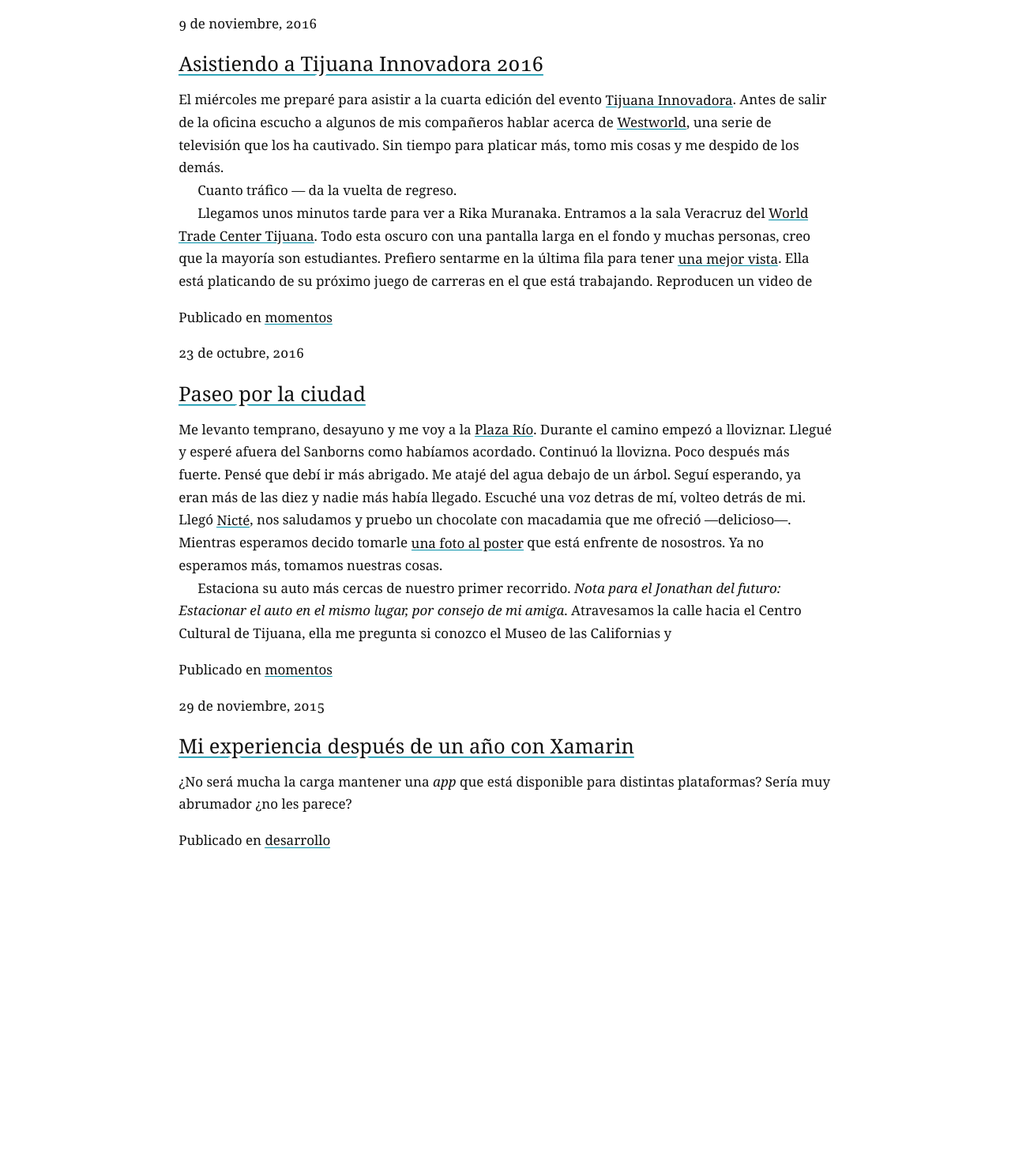
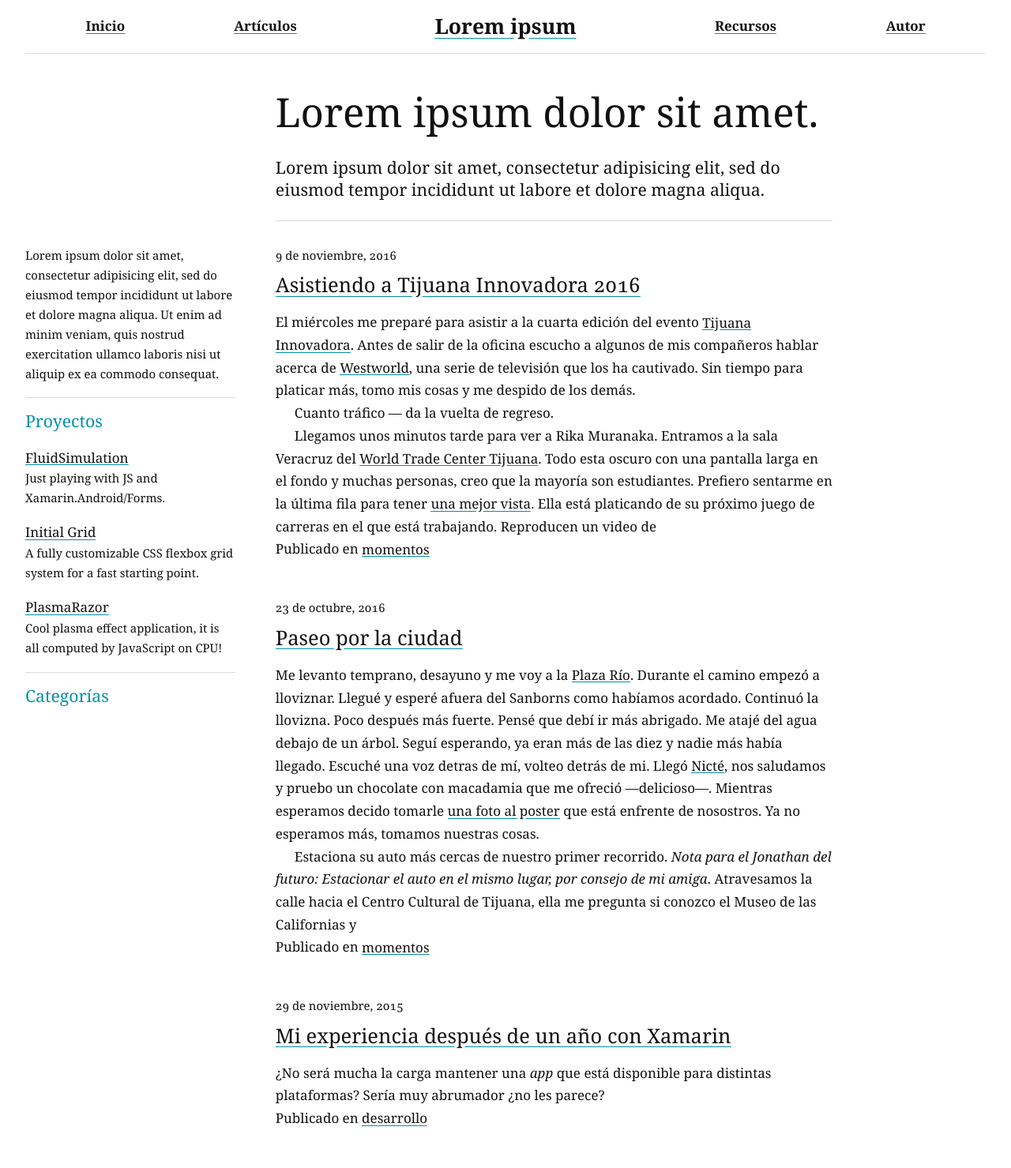
Before and after one commit to jonathanzuniga/jonathanzuniga.github.io, a Jekyll site: the page built from index.html, in a window 1280 px wide. Shown: the whole page at 79% size. Built offline with Jekyll 4.4.1, drawn with Linux system fonts in a browser that asks for light colours; nearby versions of some CDN libraries; before the commit the page ends 1112 px from its top, so only the background shows below that.

Commit message:
Mover codigo de layout al bpl.

```diff
--- a/_includes/header.html
+++ b/_includes/header.html
@@ -1,14 +1,7 @@
-
 {% assign author = site.authors[ 'jonathan' ] %}
 
-<div class="header bd-bottom-0063 ac-c">
-	<h2 class="logo">
-		<a href="{{ site.baseurl }}/">
-			{{ author.first_name }} {{ author.last_name }}
-		</a>
-	</h2>
-
-	<ul class="nav">
+<div class="header">
+	<ul class="list nav">
 		<li class="nav__item {% if page.url == '/' %}active{% endif %}">
 			<a class="nav__a" href="{{ site.baseurl }}/">
 				Inicio
@@ -17,6 +10,18 @@
 		<li class="nav__item {% if current[ 1 ] == 'articulos' %}active{% endif %}">
 			<a class="nav__a" href="{{ site.baseurl }}/articulos">
 				Artículos
+			</a>
+		</li>
+		<li class="nav__item nav__item--brand">
+			<h5>
+				<a href="{{ site.baseurl }}/">
+					Lorem ipsum <!-- {{ author.first_name }} {{ author.last_name }} -->
+				</a>
+			</h5>
+		</li>
+		<li class="nav__item {% if current[ 1 ] == 'autor' %}active{% endif %}">
+			<a class="nav__a" href="{{ site.baseurl }}/recursos">
+				Recursos
 			</a>
 		</li>
 		<li class="nav__item {% if current[ 1 ] == 'autor' %}active{% endif %}">
--- a/_includes/sidebar.html
+++ b/_includes/sidebar.html
@@ -4,16 +4,18 @@
 <aside class="aside">
 	<!-- <img class="avatar" src="{{ author.avatar }}" alt="{{ author.first_name }} {{ author.last_name }}"> -->
 
-	<p class="aside__author-info">Lorem ipsum dolor sit amet, consectetur adipisicing elit, sed do eiusmod
+	<p class="small">
+		Lorem ipsum dolor sit amet, consectetur adipisicing elit, sed do eiusmod
 		tempor incididunt ut labore et dolore magna aliqua. Ut enim ad minim veniam,
 		quis nostrud exercitation ullamco laboris nisi ut aliquip ex ea commodo
-	consequat.</p>
+		consequat.
+	</p>
 
 	<hr>
 
 	<h3 class="h5">Proyectos</h3>
 
-	<ul class="ls">
+	<ul class="list">
 		{% assign selected_projects = site.data.selected_projects | sort: 'title' %}
 		{% for sp in selected_projects | limit: 3 %}
 		  <li>
@@ -21,9 +23,7 @@
 	  			  {{ sp.title }}
 	  			</a>
 	  			{% if sp.description %}
-				<p class="aside__item-description">
-					{{ sp.description }}
-				</p>
+	  				<small>{{ sp.description }}</small>
 	  			{% endif %}
 		  </li>
 		{% endfor %}
@@ -33,7 +33,7 @@
 
 	<h3 class="h5">Categorías</h3>
 
-	<ul class="ls">
+	<ul class="list">
 		<li>
 			<a href=""></a>
 		</li>
--- a/_layouts/default.html
+++ b/_layouts/default.html
@@ -19,25 +19,23 @@
 		{% elsif page.url == '/search' %}
 			body--search
 		{% endif %}">
-			{% comment %}
 			{% include header.html %}
 
 			<h1 class="intro-title">Lorem ipsum dolor sit amet.</h1>
 
-			<div class="intro-content md-fs-lg">
-				<p>
+			<div class="intro-content">
+				<p class="h5">
 					Lorem ipsum dolor sit amet, consectetur adipisicing elit, sed do eiusmod tempor incididunt ut labore et dolore magna aliqua.
 				</p>
 
 				<hr>
 			</div>
-			{% endcomment %}
 
 			<div class="content">{{ content }}</div>
 
-			{% comment %}
 			{% include sidebar.html %}
 
+			{% comment %}
 			{% include footer.html %}
 			{% endcomment %}
 
--- a/_sass/_style.scss
+++ b/_sass/_style.scss
@@ -1,107 +1,3 @@
-
-:root {
-    /*--font-family-sans-serif: 'EB Garamond', georgia, serif;*/
-    --grid-gap: 4vw;
-    --max-width: 92rem;
-    --spacing: 1rem;
-    --spacing-xs: 0.5rem;
-}
-
-html {
-    -webkit-text-size-adjust: 100%;
-}
-
-body {
-    /*font-family: var(--font-family-sans-serif);*/
-    font-feature-settings: 'liga' 1, 'onum' 1;
-    margin: 0;
-    padding: var(--spacing) var(--grid-gap);
-}
-
-@media screen and (min-width: 48em) {
-    body {
-        display: grid;
-        grid-template-columns: 1fr 1fr 1fr 1fr;
-        grid-column-gap: var(--grid-gap);
-        grid-row-gap: var(--spacing-xs);
-    }
-}
-
-@media screen and (min-width: 64em) {
-    body {
-        grid-template-columns: 2fr 1fr 1fr 2fr 2fr 1fr 1fr 2fr;
-        margin: 0 auto;
-        max-width: var(--max-width);
-        padding-right: 0;
-        padding-left: 0;
-        width: 95%;
-    }
-}
-
-/*@media (-webkit-min-device-pixel-ratio: 2),(min-resolution: 192dpi) {
-   body {
-        font-family: var(--font-family-light);
-  }
-}*/
-
-@supports (font-variant-ligatures:common-ligatures) {
-    body {
-        font-feature-settings: normal;
-        font-variant-ligatures: common-ligatures;
-    }
-}
-
-@supports (font-variant-numeric:oldstyle-nums) {
-    body {
-        font-feature-settings: normal;
-        font-variant-numeric: oldstyle-nums;
-    }
-}
-
-/*.post__title {
-    font-family: var(--font-family-sans-serif);
-    font-weight: 300;
-}*/
-
-.post__date {
-    font-weight: 300;
-}
-
-.post__content p {
-    margin: 0;
-}
-
-.post__content p:not(:first-of-type) {
-    text-indent: 1.5rem;
-}
-
-@media screen and (min-width: 48em) {
-    .content {
-        grid-column: 1 / -1;
-    }
-}
-
-@media screen and (min-width: 64em) {
-    .content {
-        grid-column: 2 / 8;
-    }
-}
-
-
-
-
-
-
-
-
-
-
-
-
-
-
-
-
 // .body {
 // 	font-family: $font-family-base;
 // 	padding: 0 $grid-gap;
@@ -332,6 +228,12 @@
 
 
 
+
+
+
+
+
+
 // h1, h2, h3, h4, h5, h6,
 // .h1, .h2, .h3, .h4, .h5, .h6 {
 // 	font-weight: 900;
--- a/index.html
+++ b/index.html
@@ -6,7 +6,7 @@
 
 	<article class="post post--{{ forloop.index }}">
 		<header class="post__header">
-			<div class="post__date">
+			<div class="post__date small">
 				{% include date.html %}
 			</div>
 
```
Also changed, not shown: css/main.scss (+1 -12 lines), css/patterns.min.css. Lines whose indentation alone changed are shown as unchanged.
